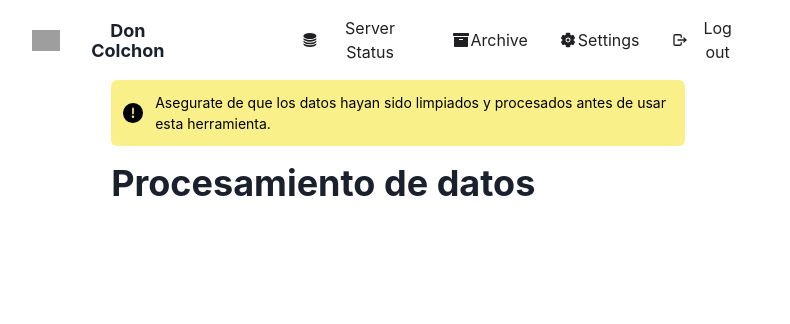
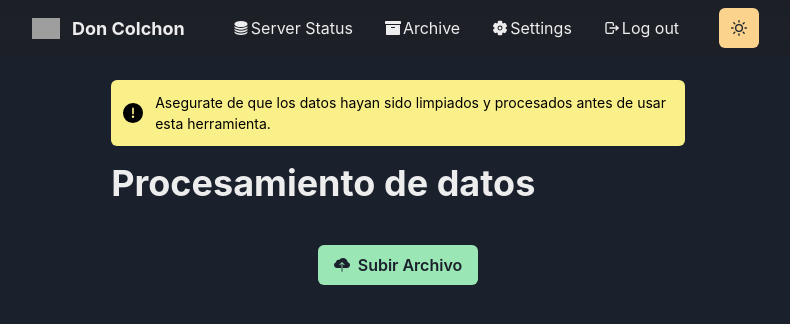
Before and after one commit to rpribau/TC2004-Reto, a Next.js app: page / in a window 1280 px wide. Shown: the top 324 px of the page, without its empty margins (242-1032 px from the left). Built offline with nearby package versions, Linux system fonts and the light colour scheme; grey boxes are pictures that could not be loaded.

Commit message:
Update logo and navbar components, add theme toggle button and upload button

```diff
--- a/components/logo.js
+++ b/components/logo.js
@@ -26,7 +26,7 @@
                         fontFamily='M PLUS Rounded 1c'
                         fontWeight='bold'
                         ml={3}
-                        mr={100}>
+                        mr={30}>
                         Don Colchon
                     </Text>
                 </LogoBox>
--- a/components/navbar.js
+++ b/components/navbar.js
@@ -19,6 +19,7 @@
 import { IoServer } from "react-icons/io5";
 import { TbLogout } from "react-icons/tb";
 import { IoSettings } from "react-icons/io5";
+import {ThemeToggleButton} from './theme-toggle-button';
 
 import { useState, useEffect, useRef, forwardRef } from 'react'
 import Logo from './logo';
@@ -211,6 +212,9 @@
           </MenuList>
         </Menu>
 
+        <ThemeToggleButton />
+
+
         </Container>
       </Box>
     )
--- a/components/theme-toggle-button.js
+++ b/components/theme-toggle-button.js
@@ -10,6 +10,7 @@
           colorScheme={useColorModeValue('purple', 'orange')}
           icon={useColorModeValue(<MoonIcon />, <SunIcon />)}
           onClick={toggleColorMode}
+          ml={3}
         />
   )
 }
--- /dev/null
+++ b/components/upload-button.js
@@ -0,0 +1,50 @@
+import { Button, Spinner, Box, Flex } from "@chakra-ui/react";
+import { useState, useRef } from "react";
+import { IoIosCloudUpload } from "react-icons/io";
+
+
+function UploadButton() {
+    const [isLoading, setIsLoading] = useState(false);
+    const fileInputRef = useRef(null);
+
+    const handleClick = () => {
+        fileInputRef.current.click();
+    };
+
+    const handleFileChange = (event) => {
+        const file = event.target.files[0];
+        if (file) {
+            setIsLoading(true);
+            // Perform upload logic here
+
+            // Simulating upload delay
+            setTimeout(() => {
+                setIsLoading(false);
+            }, 2000);
+        }
+    };
+
+    return (
+        <Box mt={10} display="flex" justifyContent="center">
+            <Button
+                colorScheme="green"
+                onClick={handleClick}
+                isLoading={isLoading}
+                loadingText="Uploading..."
+            >
+                <Flex align="center">
+                    <IoIosCloudUpload style={{ marginRight: "0.5rem" }} />
+                    Subir Archivo
+                </Flex>
+            </Button>
+            <input
+                type="file"
+                ref={fileInputRef}
+                style={{ display: "none" }}
+                onChange={handleFileChange}
+            />
+        </Box>
+    );
+}
+
+export default UploadButton;
--- a/pages/index.js
+++ b/pages/index.js
@@ -1,7 +1,7 @@
-import {Container, Box, Heading} from '@chakra-ui/react'
+import { Container, Box, Heading } from '@chakra-ui/react'
 import UnderConstructionAlert from '../components/underconstruction';
 import { useState, useEffect } from 'react'
-
+import UploadButton from '../components/upload-button'; // Import the UploadButton component
 
 const Page = () => {
     const [isClient, setIsClient] = useState(false)
@@ -9,13 +9,11 @@
         setIsClient(true)
     }, [])
 
-    return  (
-
+    return (
         <Container>
-
             <UnderConstructionAlert />
 
-            <Box display={{md: 'flex'}}>
+            <Box display={{ md: 'flex' }}>
                 <Box flexGrow={1}>
 
                     <Heading as="h2" variant="page-title" mt={4}>
@@ -25,10 +23,10 @@
                 </Box>
             </Box>
 
+            <UploadButton />
+
         </Container>
-
     )
-
 }
 
 export default Page
```
Also changed, not shown: pages/_document.js (renamed from pages/document.js). Lines whose indentation alone changed are shown as unchanged.
